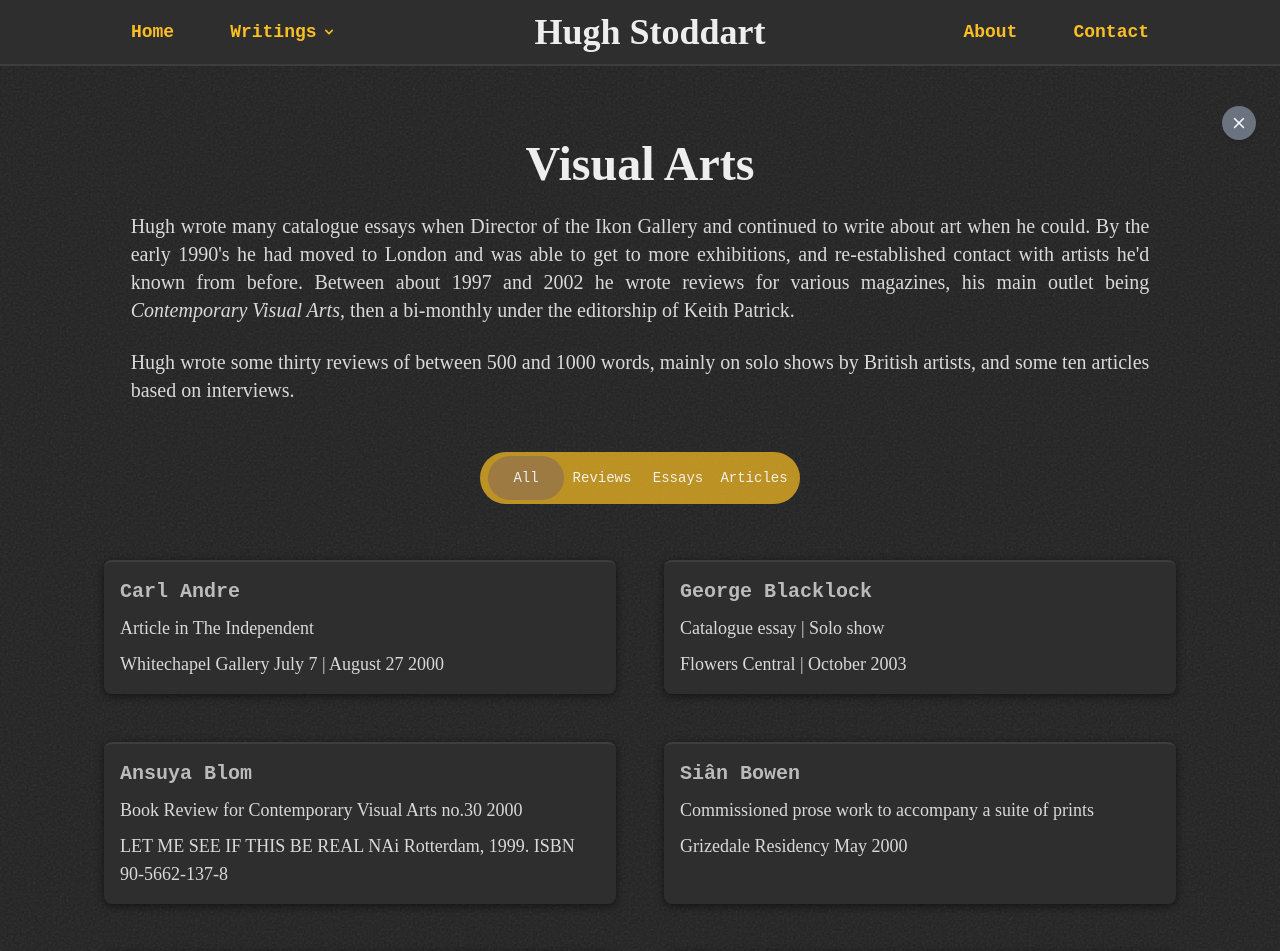
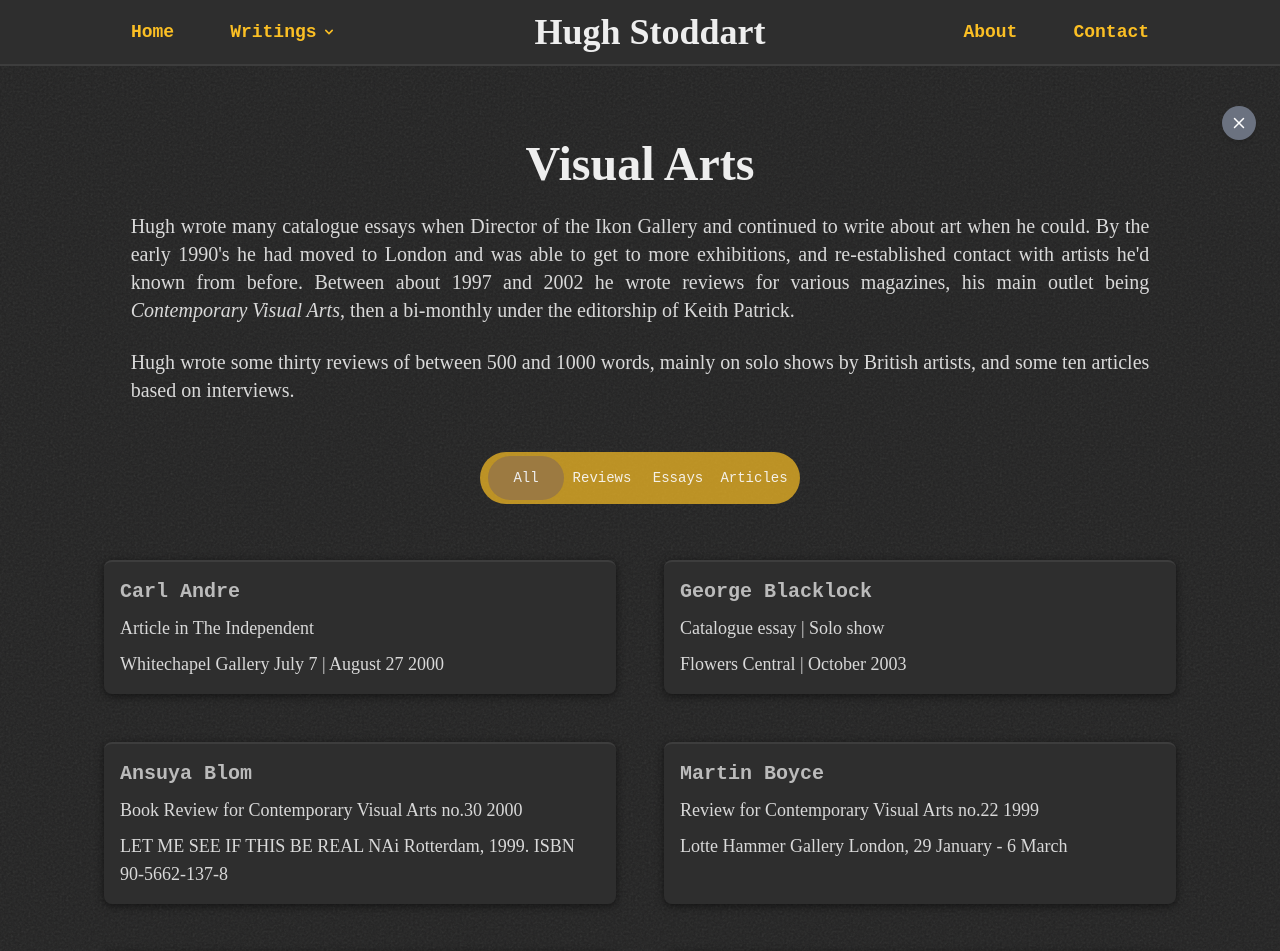
Before and after one commit to milochambers96/hugh-stoddart, a React (Vite) app: page /Writings/TheArts in a window 1280 px wide. Shown: the top 951 px of the page. Built offline with nearby package versions, Linux system fonts and the light colour scheme.

Commit message:
remove: Comment out Sian Bowen from artists list data

```diff
--- a/src/data/writings/art/arts.ts
+++ b/src/data/writings/art/arts.ts
@@ -53,14 +53,14 @@
         "LET ME SEE IF THIS BE REAL NAi Rotterdam, 1999. ISBN 90-5662-137-8",
       ],
     },
-    {
-      id: 4,
-      fName: "Siân",
-      lName: "Bowen",
-      type: "other",
-      purpose: "Commissioned prose work to accompany a suite of prints",
-      publishText: ["Grizedale Residency May 2000"],
-    },
+    // {
+    //   id: 4,
+    //   fName: "Siân",
+    //   lName: "Bowen",
+    //   type: "other",
+    //   purpose: "Commissioned prose work to accompany a suite of prints",
+    //   publishText: ["Grizedale Residency May 2000"],
+    // },
     {
       id: 5,
       fName: "Martin",
```
